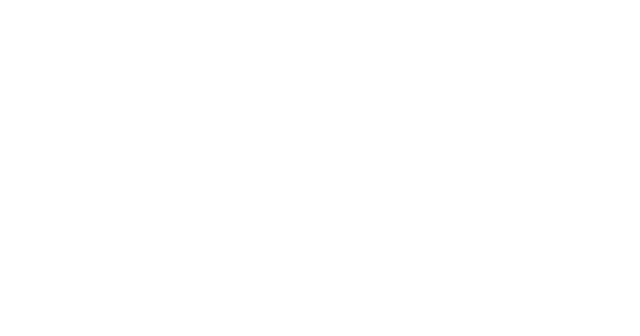
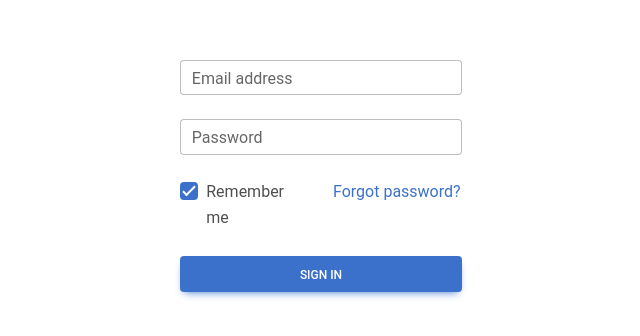
Before and after one commit to Mosquito06/Mosquito06-chinchinne-front-service, a React (Create React App) app: page / in a window 1280 px wide. Before the commit this address had no page. Shown: the part 224-560 px from the top of the page, without its empty margins (319-959 px from the left). Built offline with nearby package versions, Linux system fonts and the light colour scheme.

Commit message:
mdb style setting & login

```diff
--- a/package.json
+++ b/package.json
@@ -3,10 +3,13 @@
   "version": "0.1.0",
   "private": true,
   "dependencies": {
+    "@fortawesome/fontawesome-free": "^6.2.1",
     "@testing-library/jest-dom": "^5.16.5",
     "@testing-library/react": "^13.4.0",
     "@testing-library/user-event": "^13.5.0",
     "bootstrap": "^5.2.3",
+    "mdb-react-ui-kit": "^5.1.0",
+    "node-sass": "^7.0.3",
     "react": "^18.2.0",
     "react-bootstrap": "^2.7.0",
     "react-dom": "^18.2.0",
--- a/src/App.css
+++ b/src/App.css
@@ -1,38 +1,4 @@
-.App {
-  text-align: center;
+body
+{
+  font-family: Roboto, Helvetica, Arial, sans-serif;
 }
-
-.App-logo {
-  height: 40vmin;
-  pointer-events: none;
-}
-
-@media (prefers-reduced-motion: no-preference) {
-  .App-logo {
-    animation: App-logo-spin infinite 20s linear;
-  }
-}
-
-.App-header {
-  background-color: #282c34;
-  min-height: 100vh;
-  display: flex;
-  flex-direction: column;
-  align-items: center;
-  justify-content: center;
-  font-size: calc(10px + 2vmin);
-  color: white;
-}
-
-.App-link {
-  color: #61dafb;
-}
-
-@keyframes App-logo-spin {
-  from {
-    transform: rotate(0deg);
-  }
-  to {
-    transform: rotate(360deg);
-  }
-}
--- a/src/App.js
+++ b/src/App.js
@@ -1,4 +1,8 @@
-import 'bootstrap/dist/css/bootstrap.min.css';
+import 'App.css';
+//import 'bootstrap/dist/css/bootstrap.min.css';
+import 'mdb-react-ui-kit/dist/css/mdb.min.css';
+import "@fortawesome/fontawesome-free/css/all.min.css";
+
 import Login from 'components/menu/Login';
 import { BrowserRouter as Router, Routes, Route } from 'react-router-dom';
 
@@ -6,7 +10,7 @@
   return (
       <Router>
         <Routes>
-          <Route path="/login" element={< Login />}/>
+          <Route path="/" element={< Login />}/>
         </Routes>
       </Router>
   );
--- a/src/components/menu/Login.js
+++ b/src/components/menu/Login.js
@@ -1,34 +1,55 @@
-import { Container, Row, Col, Button, Form } from 'react-bootstrap';
+import React from 'react';
+import { MDBInput, MDBCol, MDBRow, MDBCheckbox, MDBBtn } from 'mdb-react-ui-kit';
 
 function Login()
 {
     return (
-        <Container className={'vh-100'}>
-            <Row className={'vh-100'}>
-                <Col className={'d-flex align-items-center justify-content-center'}>
-                    <Form>
-                        <Form.Group className="mb-3" controlId="formBasicEmail">
-                            <Form.Label>Email address</Form.Label>
-                            <Form.Control type="email" placeholder="Enter email" />
-                            <Form.Text className="text-muted">
-                                We'll never share your email with anyone else.
-                            </Form.Text>
-                        </Form.Group>
+        <div className={'d-flex align-items-center justify-content-center vh-100'}>
+            <form>
+                <MDBInput className='mb-4' type='email' id='form1Example1' label='Email address' />
+                <MDBInput className='mb-4' type='password' id='form1Example2' label='Password' />
 
-                        <Form.Group className="mb-3" controlId="formBasicPassword">
-                            <Form.Label>Password</Form.Label>
-                            <Form.Control type="password" placeholder="Password" />
-                        </Form.Group>
-                        <Form.Group className="mb-3" controlId="formBasicCheckbox">
-                            <Form.Check type="checkbox" label="Check me out" />
-                        </Form.Group>
-                        <Button variant="primary" type="submit">
-                            Submit
-                        </Button>
-                    </Form>
-                </Col>
-            </Row>
-        </Container>
+                <MDBRow className='mb-4'>
+                    <MDBCol className='d-flex justify-content-center'>
+                        <MDBCheckbox id='form1Example3' label='Remember me' defaultChecked />
+                    </MDBCol>
+                    <MDBCol>
+                        <a href='#!'>Forgot password?</a>
+                    </MDBCol>
+                </MDBRow>
+
+                <MDBBtn type='submit' block>
+                    Sign in
+                </MDBBtn>
+            </form>
+        </div>
+
+        // <Container className={'vh-100'}>
+        //     <Row className={'vh-100'}>
+        //         <Col className={'d-flex align-items-center justify-content-center'}>
+        //             <Form>
+        //                 <Form.Group className="mb-3" controlId="formBasicEmail">
+        //                     <Form.Label>Email address</Form.Label>
+        //                     <Form.Control type="email" placeholder="Enter email" />
+        //                     <Form.Text className="text-muted">
+        //                         We'll never share your email with anyone else.
+        //                     </Form.Text>
+        //                 </Form.Group>
+        //
+        //                 <Form.Group className="mb-3" controlId="formBasicPassword">
+        //                     <Form.Label>Password</Form.Label>
+        //                     <Form.Control type="password" placeholder="Password" />
+        //                 </Form.Group>
+        //                 <Form.Group className="mb-3" controlId="formBasicCheckbox">
+        //                     <Form.Check type="checkbox" label="Check me out" />
+        //                 </Form.Group>
+        //                 <Button > {/*variant="primary" type="submit"*/}
+        //                     Submit
+        //                 </Button>
+        //             </Form>
+        //         </Col>
+        //     </Row>
+        // </Container>
     )
 }
 
```
Also changed, not shown: 1 other file (tests, documents, lock files or other folders).
